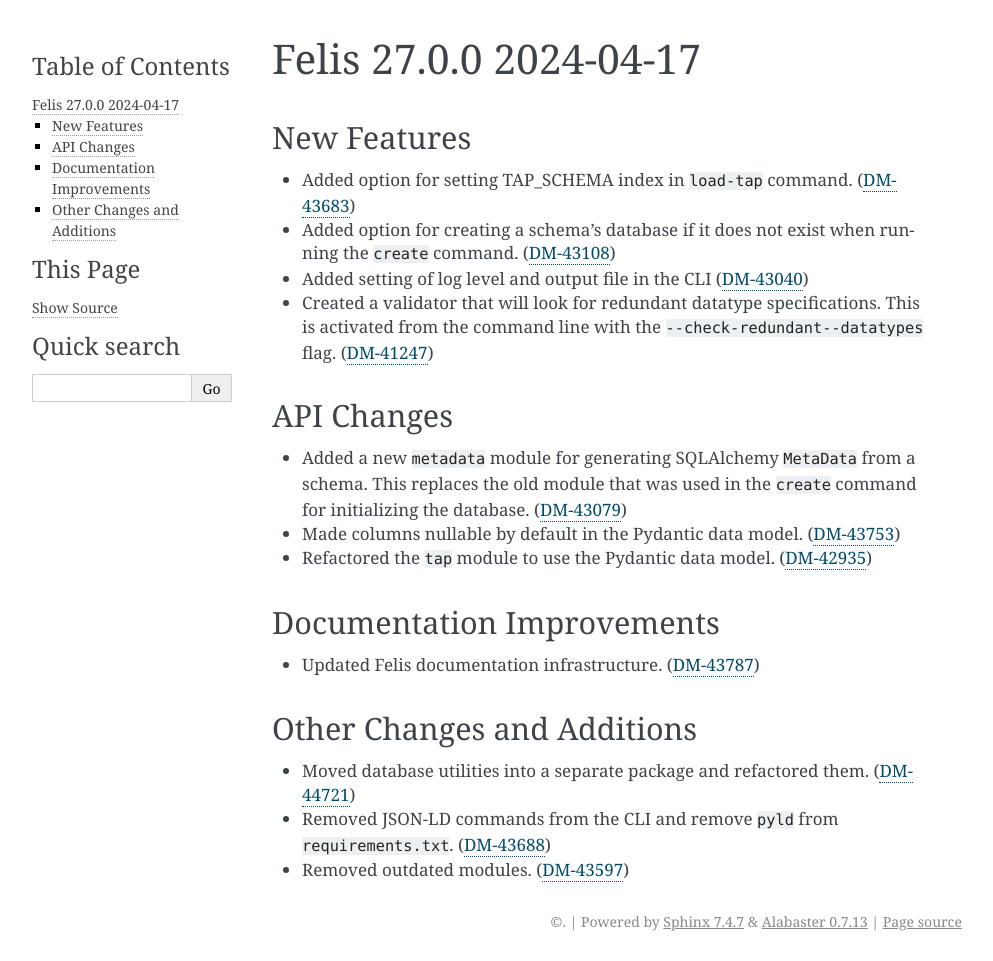
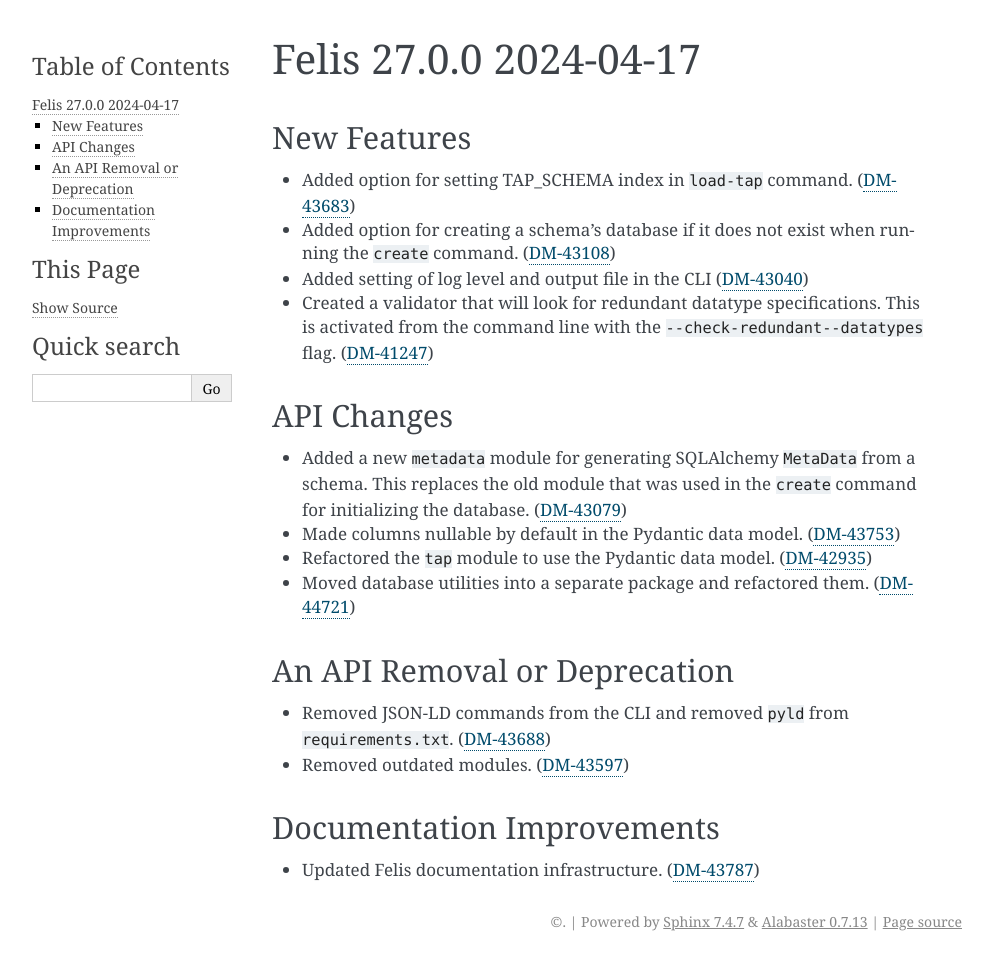
Before and after one commit to lsst/felis, a Sphinx documentation site: the page built from docs/CHANGES.rst, in a window 1280 px wide. Shown: the whole page, without its empty margins (148-1141 px from the left). Built offline with Sphinx 7.4.7, drawn with Linux system fonts in a browser that asks for light colours.

Commit message:
Make headings same as towncrier types in project config

```diff
--- a/docs/CHANGES.rst
+++ b/docs/CHANGES.rst
@@ -19,17 +19,15 @@
   This replaces the old module that was used in the ``create`` command for initializing the database. (`DM-43079 <https://rubinobs.atlassian.net/browse/DM-43079>`__)
 - Made columns nullable by default in the Pydantic data model. (`DM-43753 <https://rubinobs.atlassian.net/browse/DM-43753>`__)
 - Refactored the ``tap`` module to use the Pydantic data model. (`DM-42935 <https://rubinobs.atlassian.net/browse/DM-42935>`__)
+- Moved database utilities into a separate package and refactored them. (`DM-44721 <https://rubinobs.atlassian.net/browse/DM-44721>`__)
 
+An API Removal or Deprecation
+-----------------------------
+
+- Removed JSON-LD commands from the CLI and removed ``pyld`` from ``requirements.txt``. (`DM-43688 <https://rubinobs.atlassian.net/browse/DM-43668>`__)
+- Removed outdated modules. (`DM-43597 <https://rubinobs.atlassian.net/browse/DM-43597>`__)
 
 Documentation Improvements
 --------------------------
 
 - Updated Felis documentation infrastructure. (`DM-43787 <https://rubinobs.atlassian.net/browse/DM-43787>`__)
-
-
-Other Changes and Additions
----------------------------
-
-- Moved database utilities into a separate package and refactored them. (`DM-44721 <https://rubinobs.atlassian.net/browse/DM-44721>`__)
-- Removed JSON-LD commands from the CLI and remove ``pyld`` from ``requirements.txt``. (`DM-43688 <https://rubinobs.atlassian.net/browse/DM-43668>`__)
-- Removed outdated modules. (`DM-43597 <https://rubinobs.atlassian.net/browse/DM-43597>`__)
```
